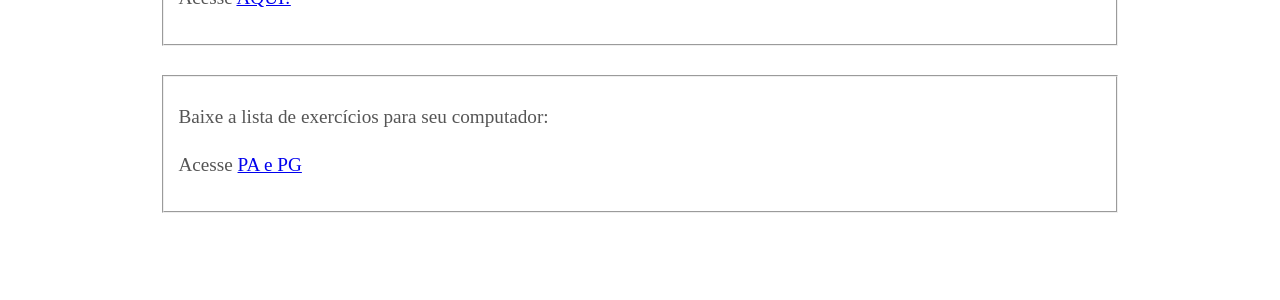
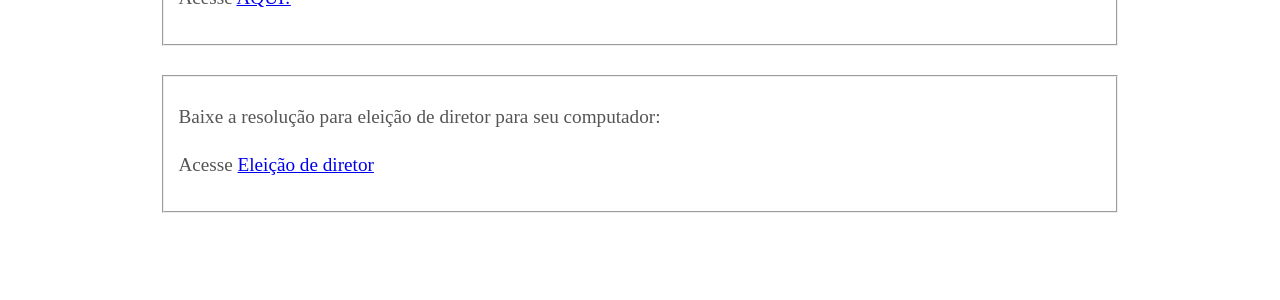
Before and after one commit to edilson-eemao/curriculo2, a Jekyll site: the page built from index.html, in a window 1280 px wide. Shown: the part 1792-2092 px from the top of the page. Built offline with Jekyll 4.4.1, drawn with Linux system fonts in a browser that asks for light colours; some web fonts are replaced.

Commit message:
Correção na escrita

```diff
--- a/_includes/about.html
+++ b/_includes/about.html
@@ -35,7 +35,7 @@
   <br/>
    <div>
   <fieldset>
-    <p>Baixe a lista de exercícios para seu computador:</p>
-  <p>Acesse <a href="https://drive.google.com/file/d/18GSR3Vy_GMoWcPMlQTcBcroRECkj3J0G/view?usp=sharing" title="lista">PA e PG</a></p>
+    <p>Baixe a resolução para eleição de diretor para seu computador:</p>
+  <p>Acesse <a href="https://drive.google.com/file/d/18GSR3Vy_GMoWcPMlQTcBcroRECkj3J0G/view?usp=sharing" title="lista">Eleição de diretor</a></p>
   </fieldset>
   </div>
```
